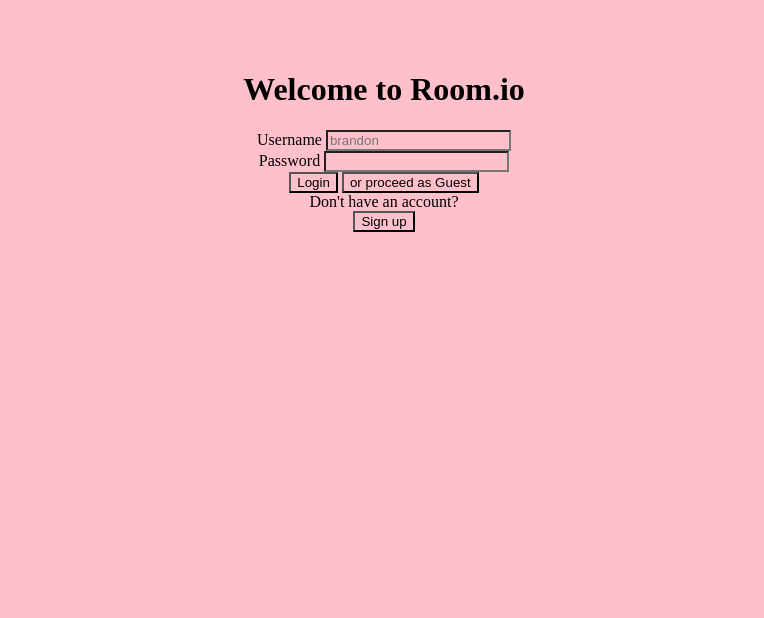
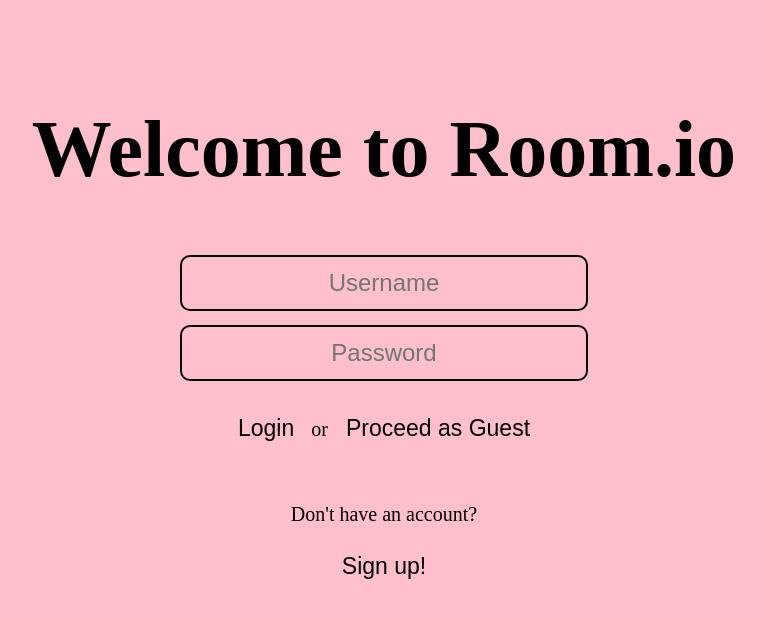
Before and after one commit to triplem123/326-final-phi, a plain HTML site: page pages/Home-NotLoggedIn/home-notloggedin.html in a window 1280 px wide. Shown: the whole page, without its empty margins (256-1020 px from the left). Drawn offline with Linux system fonts and the light colour scheme.

Commit message:
css/format updates

```diff
--- a/pages/Home-NotLoggedIn/home-notloggedin.css
+++ b/pages/Home-NotLoggedIn/home-notloggedin.css
@@ -5,14 +5,45 @@
 .heading{
     text-align: center;
     padding-top: 50px;
+    font-size: 500%;
 }
 
 .login{
     text-align: center;
 }
 
-.label-no-account{
+input {
+    margin: 7px;
+    border-radius: 10px;
+    border: 2px solid black;
+    height: 50px;
+    width: 400px;
+    text-align: center;
+    font-size: 150%;
+}
+
+button {
+    border-radius: 5px;
+    border: 0px;
+
+    height: 50px;
+    width: fit-content;
+    font-size: 23px;
+    margin-top: 15px;
+    margin-bottom: 50px;
+    margin-left: 7px;
+    margin-right: 7px;
+}
+
+button:hover{
+    transition: 0.5s;
+    filter: brightness(85%);
+}
+
+.label-no-account {
+    margin: 20px;
     padding-top: 0px;
+    font-size: 20px;
 }
 
 a:link{
@@ -20,3 +51,6 @@
     color: black;
 }
 /* maybe zoom in on the buttons a little when hovering */
+.or-guest{
+    font-size: 20px;
+}
--- a/pages/Home-NotLoggedIn/home-notloggedin.html
+++ b/pages/Home-NotLoggedIn/home-notloggedin.html
@@ -12,22 +12,23 @@
             </a>
         </h1>
         <form class="login">
-            <label
+            <!-- <label
                 class="label-username">
             Username
-            </label>
+            </label> -->
             <input
                 type="text"
                 class="input-username"
-                placeholder="brandon">
+                placeholder="Username">
             <br>
-            <label
+            <!-- <label
                 class="label-password">
             Password
-            </label>
+            </label> -->
             <input
                 type="password"
-                class="input-password">
+                class="input-password"
+                placeholder="Password">
             <br>
             <button
                 class="button-login">
@@ -35,10 +36,14 @@
                     Login
                     </a>
             </button>
+            <label
+                class="or-guest">
+                or
+            </label>
             <button
                 class="button-guest">
                     <a href="../My-Rooms/my-rooms.html">
-                    or proceed as Guest
+                    Proceed as Guest
                     </a>
             </button>
             <br>
@@ -50,7 +55,7 @@
             <button
                 class="button-signup"
                 onclick="openForm()">
-                    Sign up
+                    Sign up!
             </button>
             <!-- style the popup form here -->
             <!-- https://www.w3schools.com/howto/tryit.asp?filename=tryhow_js_popup_form -->
```
